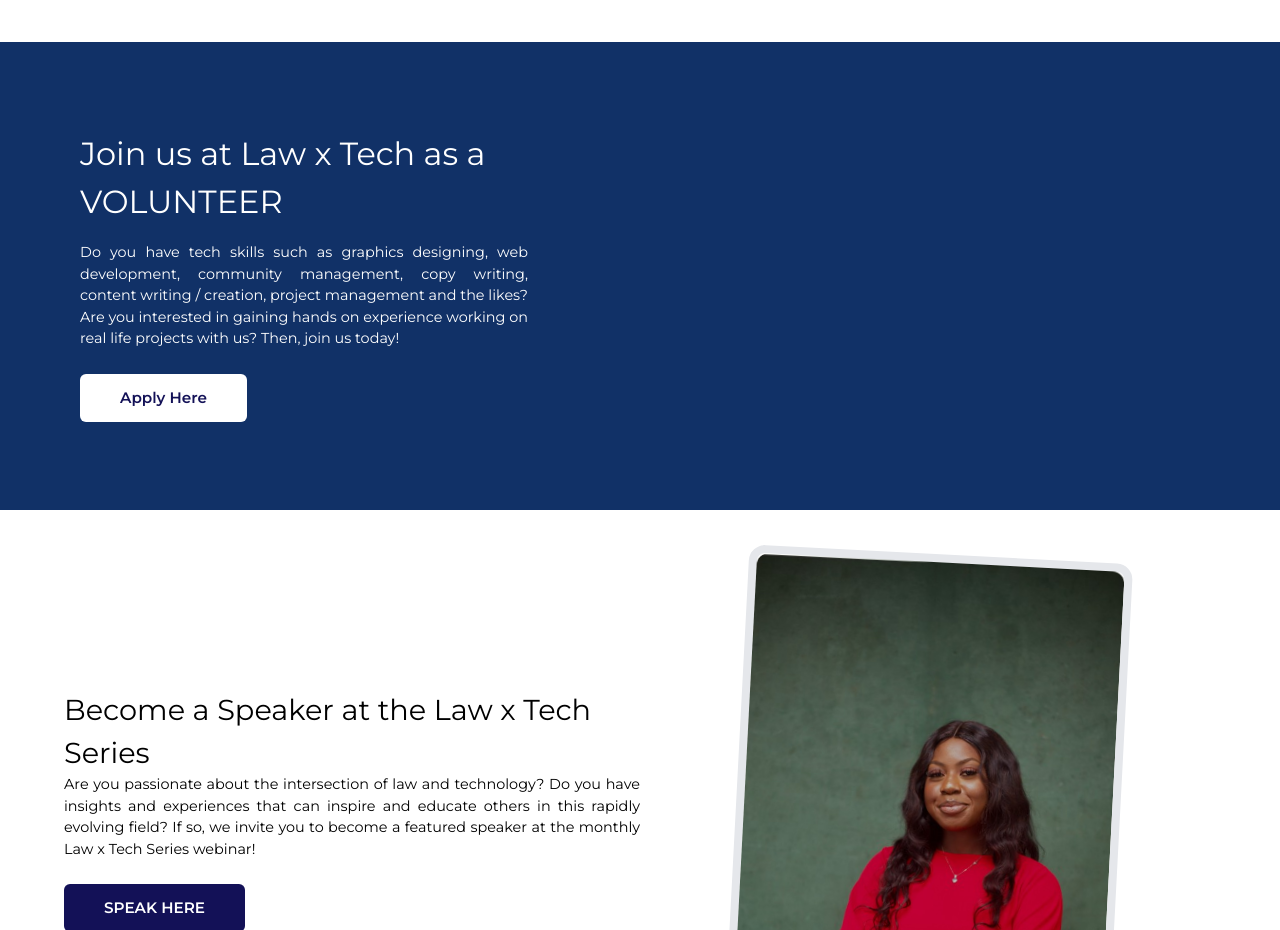
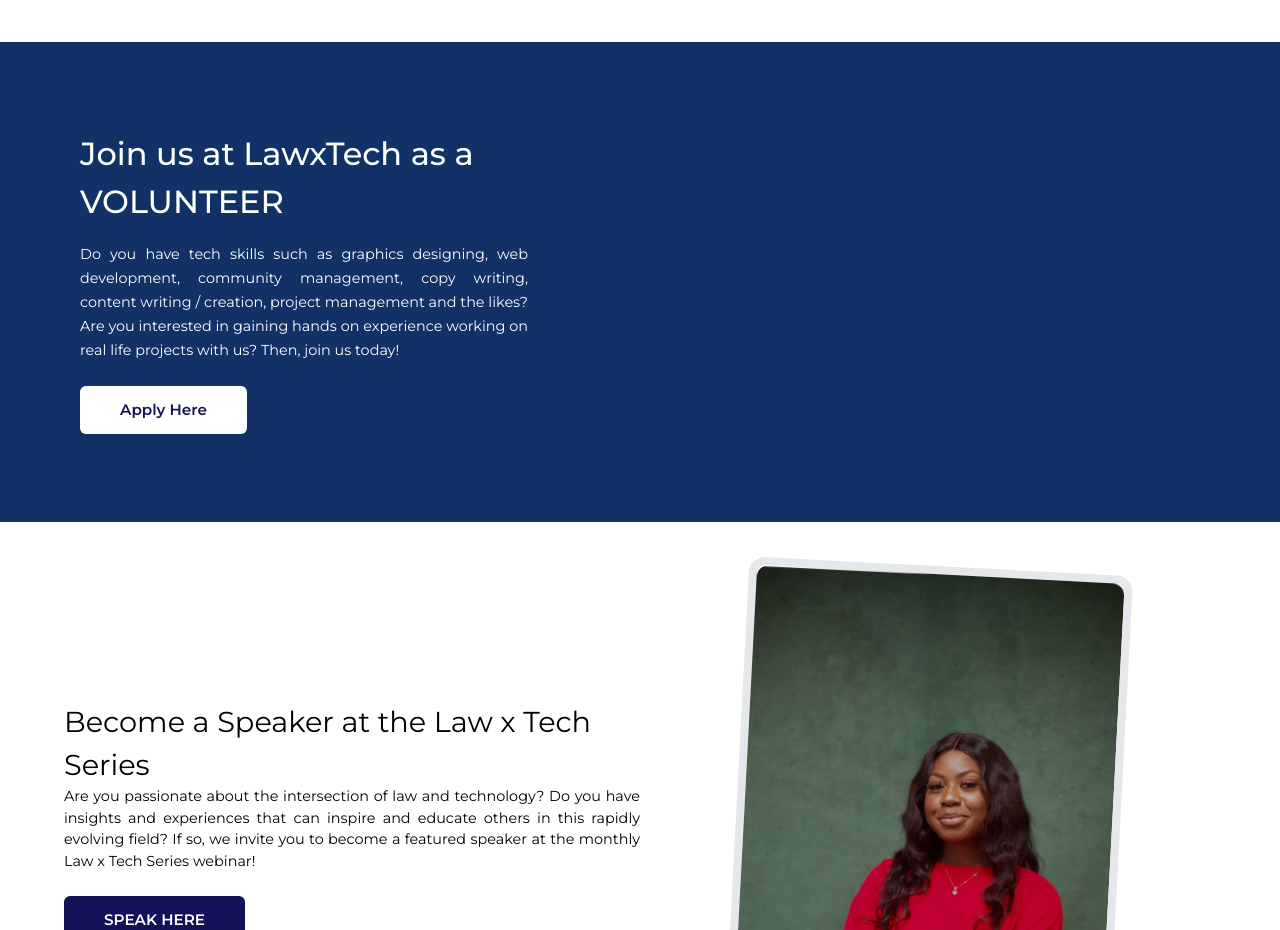
Before and after one commit to LawxTech/LawXTech, a React (Create React App) app: page /about-us in a window 1280 px wide. Shown: the part 1920-2850 px from the top of the page. Built offline with nearby package versions, Linux system fonts and the light colour scheme; grey boxes are pictures that could not be loaded.

Commit message:
Refactor Events component and update volunteer text

```diff
--- a/src/components/Home/Events.tsx
+++ b/src/components/Home/Events.tsx
@@ -11,7 +11,7 @@
           </h4>
           <div className="grid grid-cols-1 sm:grid-cols-2 lg:grid-cols-3 gap-4 mt-6  ">
             {Array.from(Array(3).keys()).map((item, index) => (
-              <Grid item maxWidth="sm" key="comm">
+              <Grid item maxWidth="sm" key={index}>
                 <div className="drop-shadow-md rounded-lg w-[22rem] mx-auto ">
                   <img
                     src={`/assets/events/event${index + 1}.png`}
@@ -36,11 +36,11 @@
       <div className="flex items-center py-[5.5rem] lg:px-[3.5rem] bg-[#113167]">
         <Container maxWidth="lg">
           <div className="w-full lg:w-1/2 ">
-            <h4 className="text-white text-[1.7rem] md:text-[2rem] ">
-              Join us at Law x Tech as a VOLUNTEER
+            <h4 className="text-white text-[1.7rem] md:text-[2rem] font-[500] ">
+              Join us at LawxTech as a VOLUNTEER
             </h4>
             <div className="w-full xl:w-4/5 mt-[1rem]">
-              <p className="text-white text-[.9rem] text-justify ">
+              <p className="text-white text-[.9rem] text-justify !leading-6 ">
                 Do you have tech skills such as graphics designing, web
                 development, community management, copy writing, content writing
                 / creation, project management and the likes? Are you interested
```
